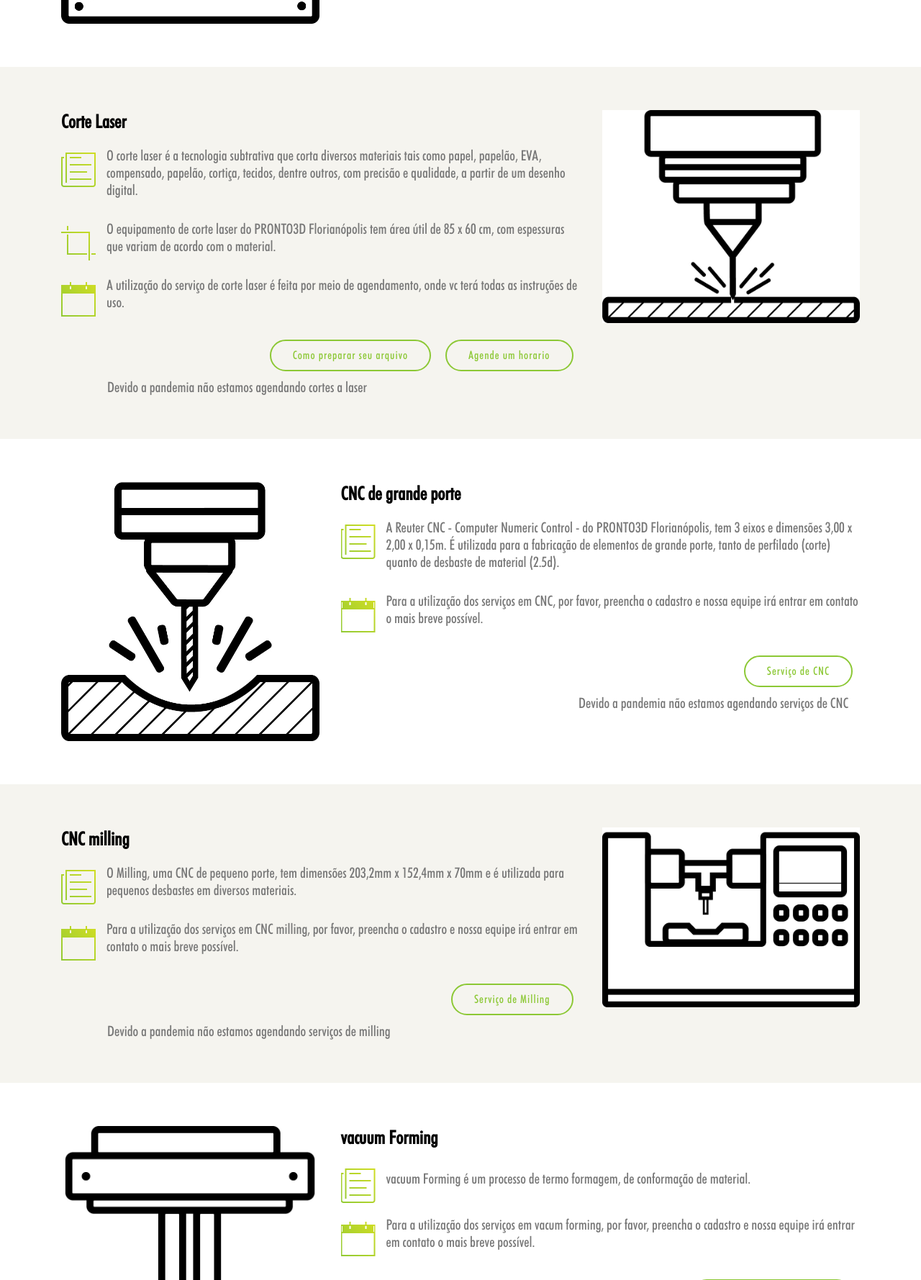
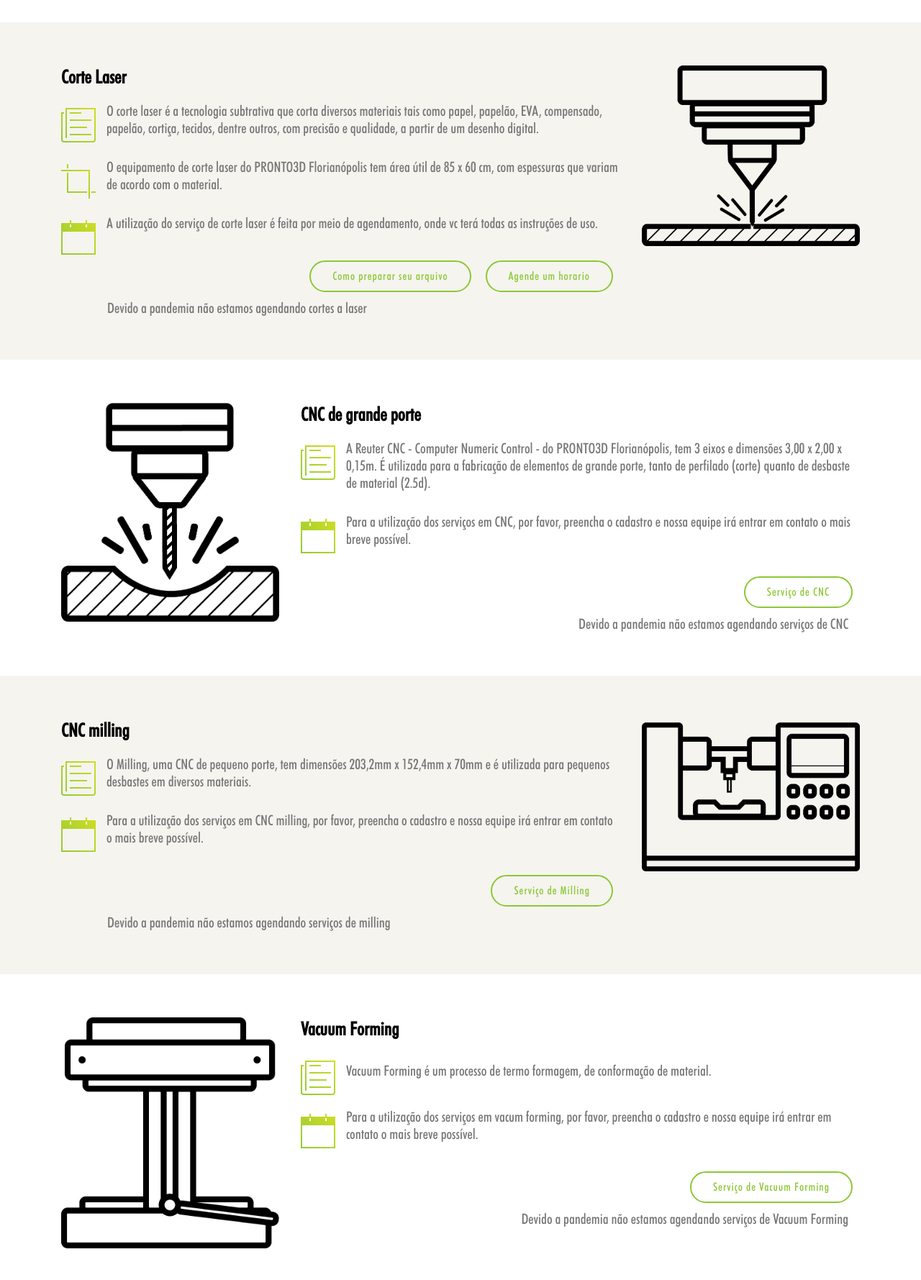
Before and after one commit to ppalves/pronto3d, a PHP site: page / in a window 1280 px wide. Shown: the part 2723-4502 px from the top of the page at 72% size. Run offline with PHP 8.4, Linux system fonts and the light colour scheme; some web fonts are replaced.

Commit message:
toques finais

```diff
--- a/php/home/sections/about.php
+++ b/php/home/sections/about.php
@@ -33,7 +33,7 @@
             </p>
 
             <div style="text-align: center">
-              <img class="pontos-img" src="img/landing/5pontos.jpg" alt="5 pontos do pronto 3d">
+              <img class="pontos-img" src="img/landing/5pontos.svg" alt="5 pontos do pronto 3d">
             </div>
 
 <!--
--- a/php/home/sections/team.php
+++ b/php/home/sections/team.php
@@ -104,7 +104,7 @@
           <div class="col-lg-3 col-md-6">
             <div class="member">
               <div class="pic"><img src="img/team/Ivan.jpg" alt=""></div>
-              <h4>Ivan Mederios</h4>
+              <h4>Ivan Medeiros</h4>
               <a href="http://lattes.cnpq.br/0042907358082077"><span>Lattes</span></a>
             </div>
           </div>
@@ -138,17 +138,7 @@
            e agora voam em suas carreiras. Agradecemos por todo o apoio e dedicação.
           </p>
           <p class="section-description wow fadeInUp" style="margin-bottom:0px;padding-bottom:0px">
-          Charles Constantino  |  Davi Goulart  |  Dominique Lewis  | André Gustavo Lucas  |  Giulliano Bettiol  |
-          Gilberto Martini  |  Gabriela Pereira  |  Julia Stefens  | Fernanda Spiller  |  Uirá Duarte  |  Artur Balthazar
-            |  Clara Andrezzo  |  Adriel Giovanella  |  Alan Fiorini  |  Bruna Soccal  |  Fernando Portella  |
-              Ana Carolina Gomes  |  Andrei Donatti  |  Natália Queiroz  |  Arthur Stofella  |  Isadora Fontenelle  |
-                Paulo Crocomo  |  Braulio Crippa  |  Caio Tirado  |  Maria Candelária Ryberg  |  Gladys Taparello
-                 |  Mauricio Storch  |  Carolina Pacheco  |  Daniela Klafke  |  Maria Eduarda Cortezini  |  Enrico Fava
-                  |  Gabriel de Bem  |  Tathiana Spacek  |  Gustavo Garcia  |  Ianka Martins  |  Jamile Bastiani  |
-                   Julian Vargas  |  Kariny Cândido  |  Lucas Gogolevsky  |  Marcella Schneider  |
-                    Marco Aurélio Bittencourt  |  Venancio Perin  |  Mariana Pfleger  |  Gabriel Querne  |
-                     Larissa Adriano  | Rafael Selhorst  |  Thales Resende  |  Yuri Assis  |  Juliano Miotto
-                     |  Bianca Zambonato  |  Alexandre Muller  |  Carla Secchi
+          Adriel Giovanella  |  Alan Fiorini  |  Alexandre Muller  |  Ana Carolina Gomes  |  Andrei Donatti  |  André Gustavo Lucas  |  Arthur Stofella  |  Artur Balthazar  |  Bianca Zambonato  |  Braulio Crippa  |  Bruna Soccal  |  Caio Tirado  |  Carla Secchi  |  Carolina Pacheco  |  Charles Constantino  |  Clara Andrezzo  |  Daniela Klafke  |  Davi Goulart  |  Dominique Lewis  |  Enrico Fava  |  Fernanda Spiller  |  Fernando Portella  |  Gabriel Querne  |  Gabriel de Bem  |  Gabriela Pereira  |  Gilberto Martini  |  Giulliano Bettiol  |  Gladys Taparello  |  Gustavo Garcia  |  Ianka Martins  |  Isadora Fontenelle  |  Jamile Bastiani  |  Julia Stefens  |  Julian Vargas  |  Juliano Miotto  |  Kariny Cândido  |  Larissa Adriano  |  Lucas Gogolevsky  |  Luisa Piccolo Serafim  |  Marcella Schneider  |  Marco Aurélio Bittencourt  |  Maria Candelária Ryberg  |  Maria Eduarda Cortezini  |  Mariana Pfleger  |  Mauricio Storch  |  Natália Queiroz  |  Paulo Crocomo  |  Rafael Selhorst  |  Tathiana Spacek  |  Thales Resende  |  Uirá Duarte  |  Venancio Perin  |  Yuri Assis
           </p>
         </div>
 
--- a/php/home/sections/tech.php
+++ b/php/home/sections/tech.php
@@ -7,7 +7,7 @@
             <h3 class="cta-title">Tecnologias</h3>
             <p class="cta-text"> A materialização da forma no PRONTO3D se dá por meio da fabricação digital, com meios de produção automatizada em
               tecnologias 1) ADITIVA com impressoras 3D (FDM); 2) SUBTRATIVA com cortadora a laser e equipamento CNC (Reuter) de pequeno e grande portes e
-               3) FORMATIVA com vacuum forming (termoformagem).
+               3) FORMATIVA com Vacuum Forming (termoformagem).
               </p>
           </div>
           <!-- <div class="col-lg-3 cta-btn-container text-center">
@@ -28,7 +28,7 @@
             <div class="container">
               <div class="row">
                 <div class="col-12">
-                  <img class="advanced-feature-img-left" src="img/icons/new/IMPRESSORA3D.jpg" width="35%" alt="">
+                  <img class="advanced-feature-img-left" src="img/icons/new/IMPRESSORA3D.jpg" width="30%" alt="">
                   <div class="wow fadeInRight">
                     <h2 style="margin-bottom: 2rem">Impressão 3D</h2>
                     <i class="ion-ios-paper-outline" class="wow fadeInRight" data-wow-duration="0.5s"></i>
@@ -50,7 +50,7 @@
         <div class="container">
           <div class="row">
             <div class="col-12">
-              <img class="advanced-feature-img-right wow fadeInRight" src="img/icons/new/LASER.jpg" width="35%" alt="">
+              <img class="advanced-feature-img-right wow fadeInRight" src="img/icons/new/LASER.png" width="30%" alt="">
               <div class="wow fadeInLeft">
                 <h2>Corte Laser</h2>
                 <i class="ion-ios-paper-outline" class="wow fadeInLeft" data-wow-duration="0.5s"></i>
@@ -74,7 +74,7 @@
         <div class="container">
           <div class="row">
             <div class="col-12">
-              <img class="advanced-feature-img-left" src="img/icons/new/CNC.jpg" width="35%" alt="">
+              <img class="advanced-feature-img-left" src="img/icons/new/CNC.jpg" width="30%" alt="">
               <div class="wow fadeInRight">
                 <h2>CNC de grande porte</h2>
                 <i class="ion-ios-paper-outline" class="wow fadeInRight" data-wow-duration="0.5s"></i>
@@ -97,7 +97,7 @@
         <div class="container">
           <div class="row">
             <div class="col-12">
-              <img class="advanced-feature-img-right wow fadeInRight" src="img/icons/new/MILLING.jpg" width="35%" alt="">
+              <img class="advanced-feature-img-right wow fadeInRight" src="img/icons/new/MILLING.png" width="30%" alt="">
               <div class="wow fadeInLeft">
                 <h2>CNC milling</h2>
                 <i class="ion-ios-paper-outline" class="wow fadeInLeft" data-wow-duration="0.5s"></i>
@@ -118,17 +118,17 @@
           <div class="container">
             <div class="row">
               <div class="col-12">
-                <img class="advanced-feature-img-left" src="img/icons/new/VACUUM.jpg" width="35%" alt="">
+                <img class="advanced-feature-img-left" src="img/icons/new/VACUUM.jpg" width="30%" alt="">
                 <div class="wow fadeInRight">
-                  <h2>vacuum Forming</h2>
+                  <h2>Vacuum Forming</h2>
                   <i class="ion-ios-paper-outline" class="wow fadeInRight" data-wow-duration="0.5s"></i>
-                  <p class="wow fadeInRight" data-wow-duration="0.5s" style="padding-bottom: 10px; padding-top: 10px;">vacuum Forming é um processo de termo formagem, de conformação de material.  </p>
+                  <p class="wow fadeInRight" data-wow-duration="0.5s" style="padding-bottom: 10px; padding-top: 10px;">Vacuum Forming é um processo de termo formagem, de conformação de material.  </p>
                   <i class="ion-ios-calendar-outline wow fadeInRight mb-4" data-wow-delay="0.2s" data-wow-duration="0.5s"></i>
                   <p class="wow fadeInRight" data-wow-delay="0.2s" data-wow-duration="0.5s">Para a utilização dos serviços em vacum forming, por favor, preencha o cadastro e nossa equipe irá entrar em contato o mais breve possível.</p>
                   <div class=" cta-btn-container text-center">
-                          <a class="cta-btnn align-middle" style="cursor: default">Serviço de vacuum Forming</a>
+                          <a class="cta-btnn align-middle" style="cursor: default">Serviço de Vacuum Forming</a>
                   </div>
-                  <p style="float: right; margin-right: 1rem">Devido a pandemia não estamos agendando serviços de vacuum forming</p>
+                  <p style="float: right; margin-right: 1rem">Devido a pandemia não estamos agendando serviços de Vacuum Forming</p>
                 </div>
               </div>
             </div>
```
Also changed, not shown: img/icons/new/LASER.jpg (deleted), img/icons/new/LASER.png (added), img/icons/new/MILLING.jpg (deleted), img/icons/new/MILLING.png (added), img/landing/5pontos.jpg (deleted), img/landing/5pontos.svg (added).
